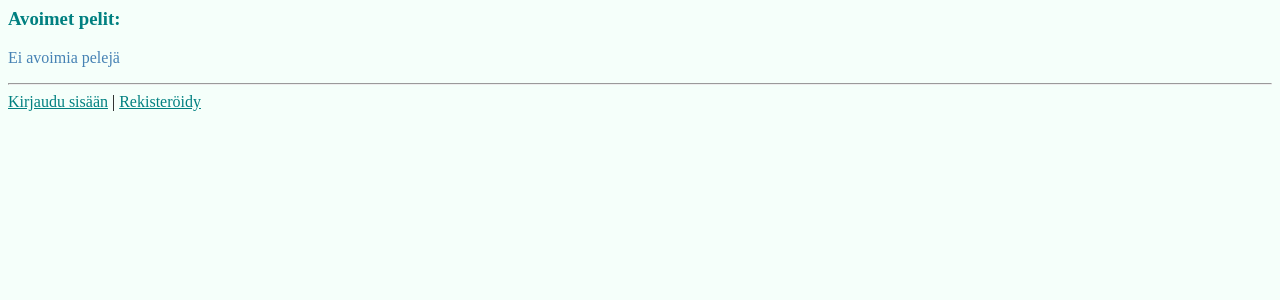
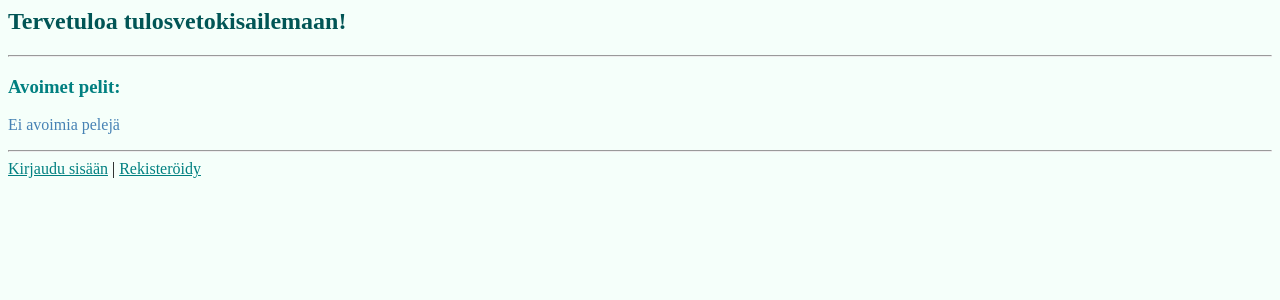
Before and after one commit to Kaabero/tsoha-gambler, a Flask app: template templates/index.html in a window 1280 px wide. Shown: the top 300 px of the page. Run offline with Flask 3, Linux system fonts and the light colour scheme; the template is opened without the code that fills it, so the values that code supplies are empty.

Commit message:
Updating front page

```diff
--- a/static/style.css
+++ b/static/style.css
@@ -10,6 +10,10 @@ h3 {
     color: teal
   }
 
+h2 {
+    color: rgb(1, 85, 85)
+  }
+
 a {
     color: teal
   }
--- a/templates/index.html
+++ b/templates/index.html
@@ -4,6 +4,8 @@
     <title>Etusivu</title>
 </head>
 <body>
+    <h2>Tervetuloa tulosvetokisailemaan!</h2>
+    <hr>
     <h3>Avoimet pelit: </h3>
     {% if not games %}
     <p>Ei avoimia pelejä </p>
```
